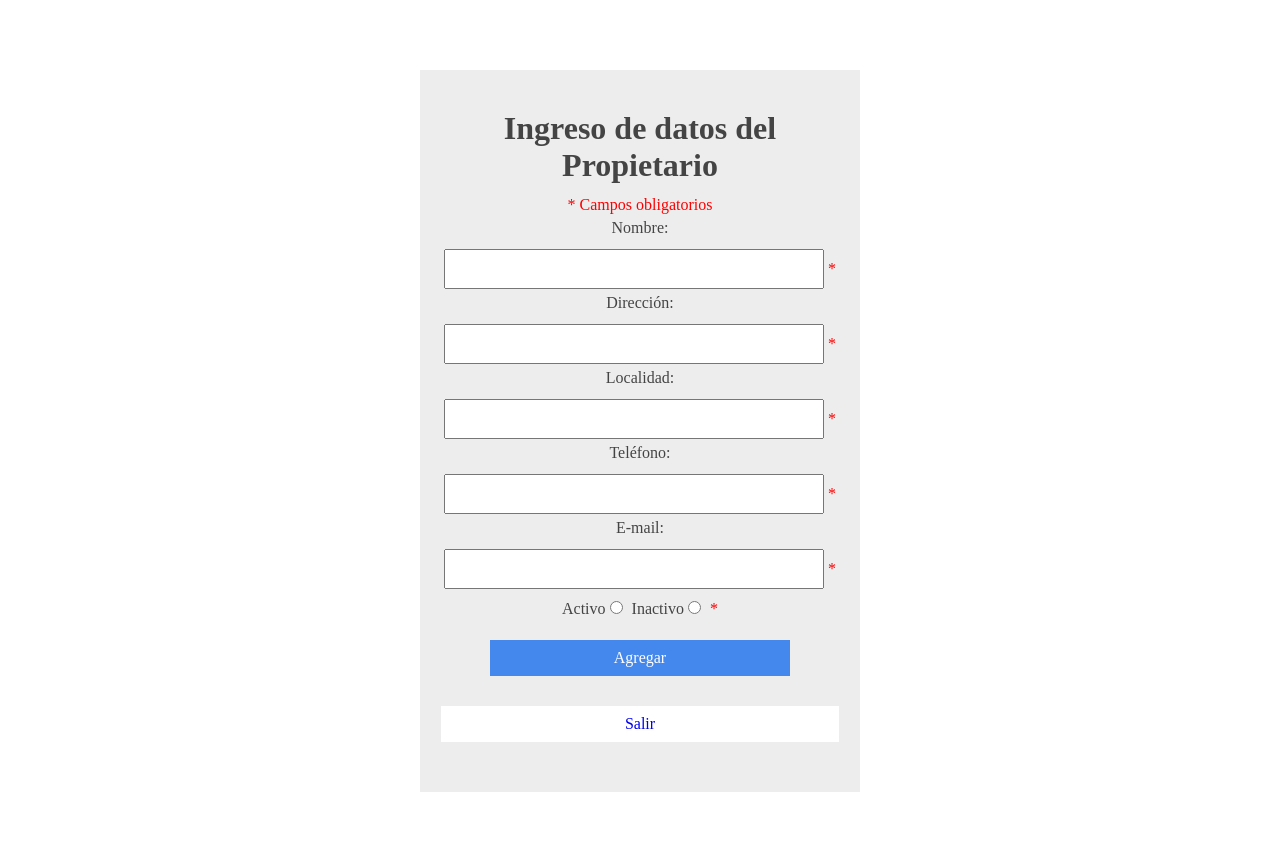
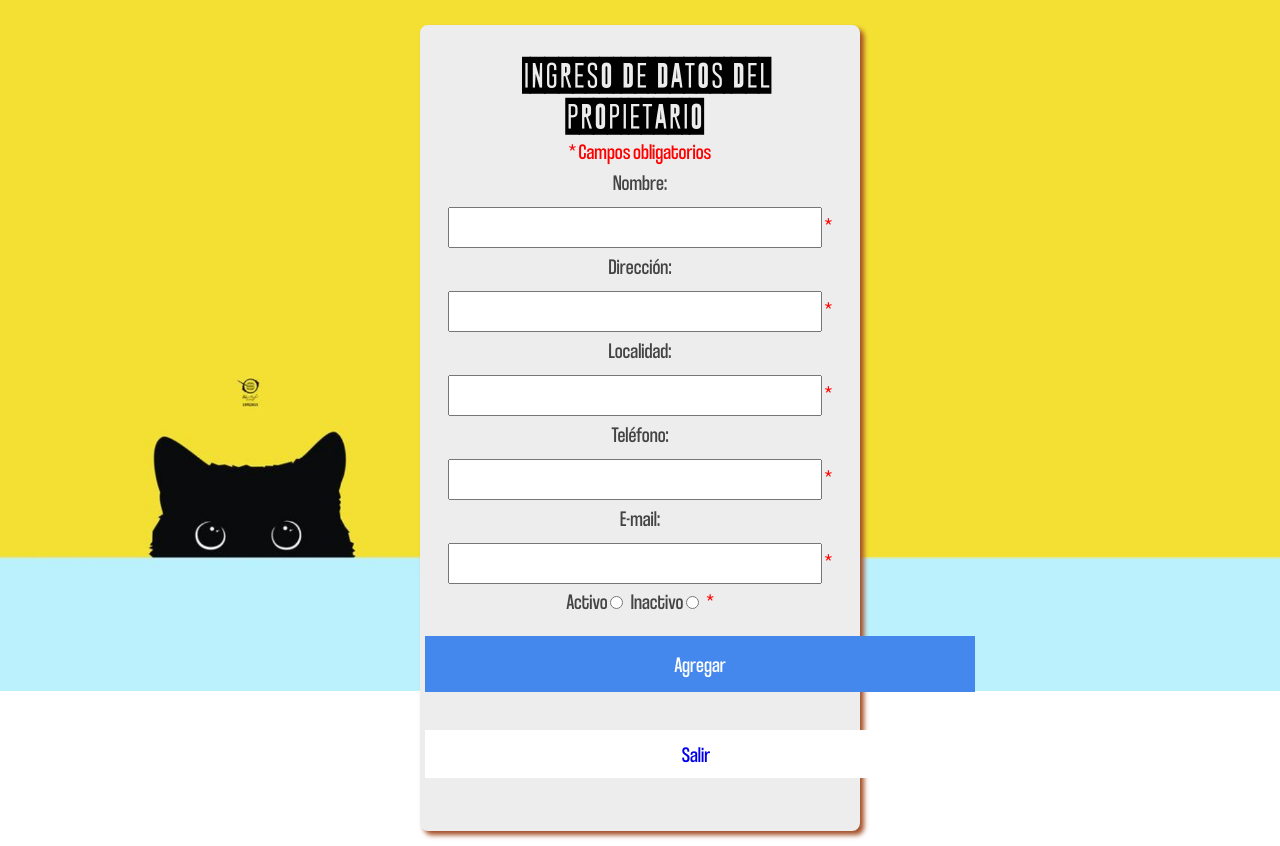
Before and after one commit to SilvinaZabinski/TP_ABML_MODULO1, a PHP site: page /agregarpropietario.php in a window 1280 px wide. Before the commit the page ends 792 px from the top, so only its background shows below. Run offline with PHP 8.4, Linux system fonts and the light colour scheme.

Commit message:
actualización css

```diff
--- /dev/null
+++ b/Css/editarpropietario.css
@@ -0,0 +1,110 @@
+body {
+    background-image: url(fondo_propietario.jpg);
+    background-repeat: no-repeat;
+    background-size: 110%;
+
+}
+@font-face {
+    font-family: "titulopersonalizado";
+    src: url(fuentepersonalizada.otf) ;
+}
+@font-face{
+    text-decoration: none;
+    font-family: "botones_index";
+    src: url(fuente_botones.ttf);
+}
+*{
+    padding: 0;
+    margin:0;
+	font-family: "botones_index";
+	text-align: center;
+    text-decoration: none;
+    font-size: 22px;
+}
+
+form {
+    border:3px solid #ededed;
+    border-radius: 8px;
+    box-shadow: 4px 4px 5px rgb(163, 78, 38);
+	padding: 50px 20px;
+	background-color: #ededed;
+	margin: calc(25% + 100px);
+	margin-top: 10px;
+	padding-top: 28px;
+    margin-bottom: 30px;
+    position: relative;
+        top:15px;
+}
+
+h1 {
+    font-family: "titulopersonalizado";
+    font-size: 35px;
+	text-align: center;
+	padding: 12px;
+    color: black;
+    display: inline;
+}
+
+
+input {
+	width: calc(100% - 20px);
+	padding: 9px;
+	margin: auto;
+	margin-top: 12px;
+	font-size: 16px
+}
+
+input[type='submit']{
+	background-color: #48e;
+	color: #fff;
+    width: 550px;
+	margin:0  10%;
+	margin-top: 22px;
+    border:6px solid  #48e;;
+    font-size: 22px;;
+    margin-left: -18px;
+}
+select {
+	width: calc(100% - 20px);
+	padding: 9px;
+	margin: auto;
+	margin-top: 12px;
+	font-size: 16px
+}
+
+select[type='submit']{
+	background-color: #48e;
+	color: #fff;
+	width: calc(80% - 20px);
+	margin: 0 10%;
+	margin-top: 22px;
+    border: none;
+    font-size: 22px;
+
+}
+.boton {
+    background-color: white;
+		color: #48e;
+		margin: 0 10%;
+		border:6px solid  white;
+		text-align: center;
+		width: 520px;
+		padding: 5px;
+		margin: auto;
+		margin-top: 12px;
+        font-size: 16px;
+        margin-left: -18px;
+
+}
+.labels {
+	color:#444;
+	margin-top: 5px;
+}
+
+.radio-estado input{
+	width: auto;
+	margin-right: 5px;
+}
+.radio-estado label{
+	color:#444;
+}
--- a/agregarpropietario.php
+++ b/agregarpropietario.php
@@ -3,7 +3,7 @@
     <meta charset="utf-8">
     <meta name="viewport" content="width=device-width">
     <title>Agregar nuevo propietario</title>
-    <link href="Css/diseveterinaria.css" rel="stylesheet" type="text/css" />
+    <link href="Css/editarpropietario.css" rel="stylesheet" type="text/css" />
     <style>
       .error {color: #FF0000;}
     </style>
--- a/nuevopropietario.php
+++ b/nuevopropietario.php
@@ -17,7 +17,7 @@
   $email = $_POST['email'];
   $estado = $_POST['estado'];
 
-  echo "Conexión Exitosa";
+
   $sql = "INSERT INTO propietarios (nombre, direccion, localidad, telefono, email, estado)
   VALUES ('$nombre', '$direccion', '$localidad', '$telefono', '$email', '$estado')";
 
@@ -36,12 +36,11 @@
     <meta charset="utf-8">
     <meta name="viewport" content="width=device-width">
     <title>Nuevo Propietario</title>
-    <link href="Css/index.css" rel="stylesheet" type="text/css" />
+    <link href="Css/abm.css" rel="stylesheet" type="text/css" />
   </head>
   <body>
     <div class="boton">
 	<a href="pagpropietario.php">Salir</a>
    </div>
-    <script src="script.js"></script>
   </body>
 </html>
```
Also changed, not shown: Css/pagpropietario.css (+62 -10 lines), editarpropietario.php (+4 -11 lines), eliminarpropietario.php (+3 -4 lines), pagpropietario.php (+9 -6 lines), salir.php (+15 -3 lines), updatepropietario.php (+4 -4 lines), Css/salir.jpg (deleted).
